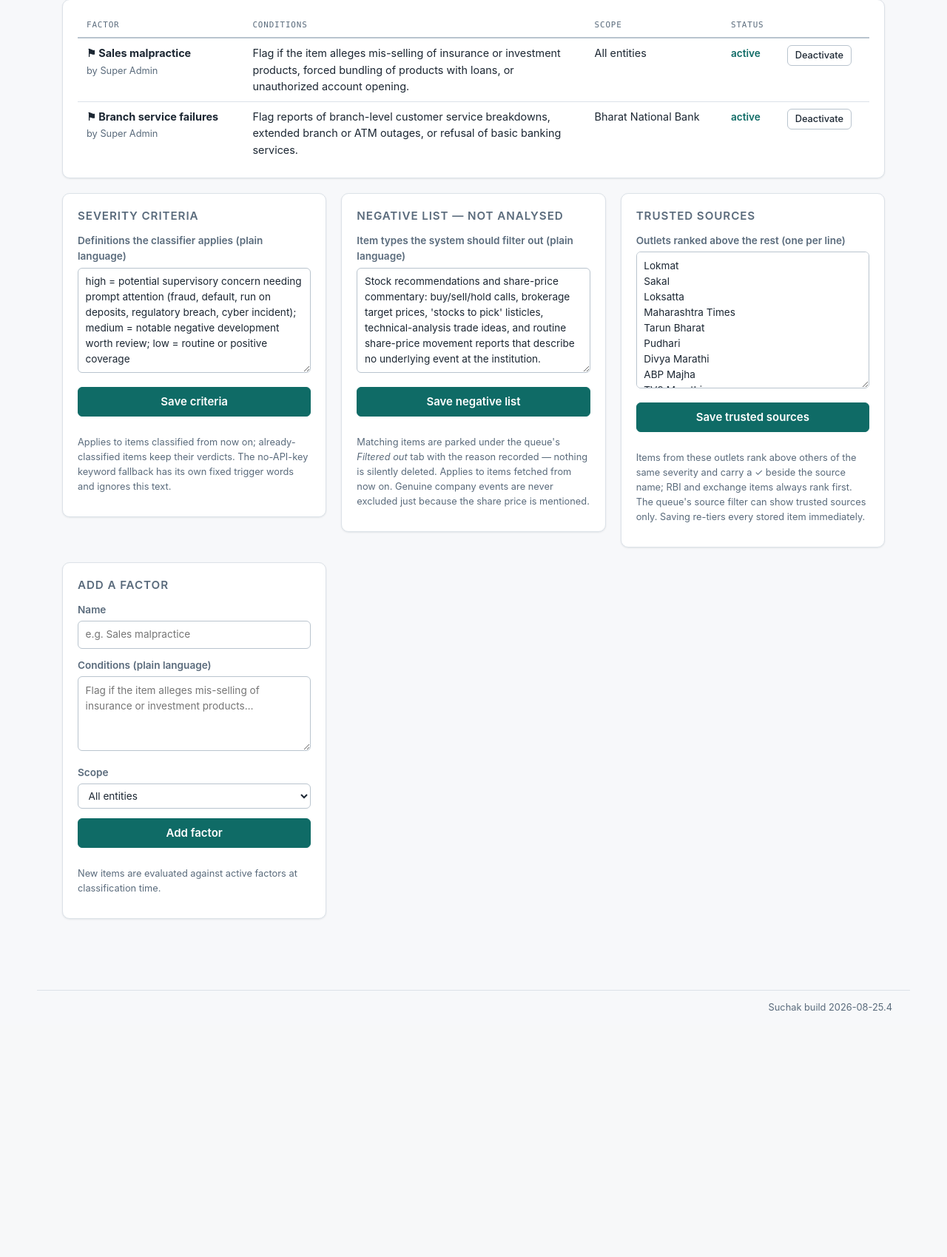
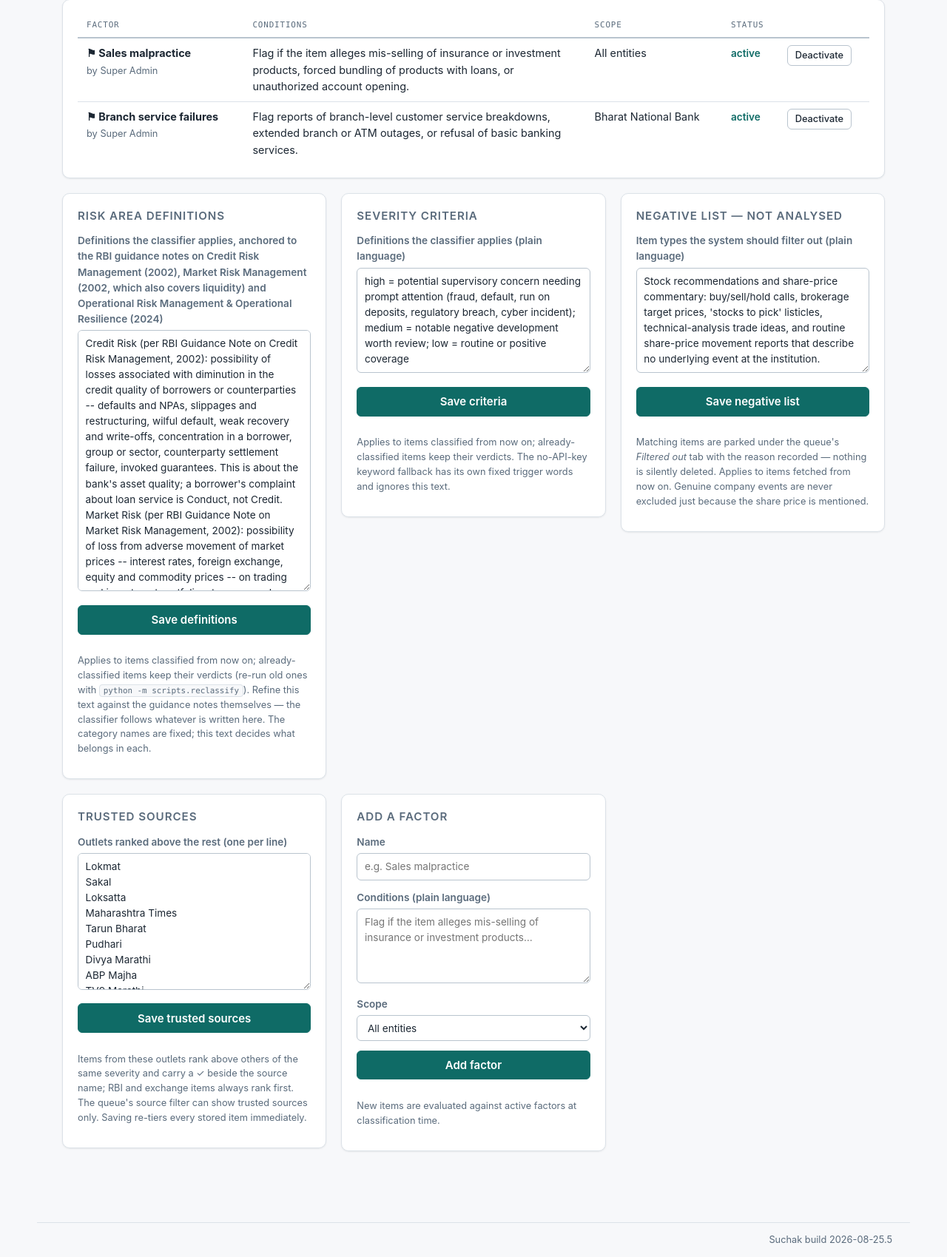
Before and after one commit to anuragbnohar/Suchak, a FastAPI app: page /factors in a window 1280 px wide. Shown: the part 158-1857 px from the top of the page at 74% size. Before the commit the page ends 1524 px from the top, so only its background shows below. Run offline with FastAPI, Linux system fonts and the light colour scheme; the visitor is signed in with stand-in values (Sample User, id 1); data comes from the database, SQL or seed files in the repository.

Commit message:
Anchor risk classification to the three RBI guidance notes
The supervisor directed that risk categorisation follow RBI's guidance
notes: Credit Risk Management (2002), Market Risk Management (2002) --
which treats liquidity risk as integral to it -- and Operational Risk
Management and Operational Resilience (2024). The classifier's prompt
previously named the seven risk areas and left their meaning to the
model; it now carries a definition of each area drawn from those notes,
with the boundaries the notes imply stated outright: credit risk is the
bank's asset quality, so a borrower's complaint about loan service is
Conduct, not Credit; liquidity sits with the market-risk note but keeps
its own category; cyber is carved out of operational for anything with a
cyber vector; governance and conduct are marked as supervisory judgement
outside the three notes. The category names themselves are unchanged, so
no stored verdict, filter or count is disturbed.

The definitions are a stored setting, edited on the Factors page beside
the severity criteria and subject to the same rules: superadmin-only,
applies to classifications from now on, and the classifier follows
whatever is written there. The RBI site is unreachable from this
development sandbox, so the default text is written from knowledge of
the three notes and attributed to them by name -- the editor exists
precisely so the team can refine it against the documents themselves
without touching code.

Co-Authored-By: Claude Opus 5 <noreply@anthropic.com>
Claude-Session: https://claude.ai/code/session_012Jfaecm5wbpqp6Q6ELhSuq

```diff
--- a/app/classify.py
+++ b/app/classify.py
@@ -39,6 +39,56 @@ DEFAULT_EXCLUSION_RULES = (
     "brokerage target prices, 'stocks to pick' listicles, technical-analysis "
     "trade ideas, and routine share-price movement reports that describe no "
     "underlying event at the institution."
+)
+
+# Risk-area definitions the classifier applies. The default is drawn from
+# the three RBI guidance notes the supervisor anchored this taxonomy to --
+# Credit Risk Management (Oct 2002), Market Risk Management (Oct 2002,
+# which treats liquidity as integral to market risk management), and
+# Operational Risk Management and Operational Resilience (Apr 2024). The
+# text is editable on the Factors page, so the team can refine it against
+# the documents themselves; the classifier follows whatever is stored.
+RISK_DEFS_KEY = "risk_definitions"
+DEFAULT_RISK_DEFS = (
+    "Credit Risk (per RBI Guidance Note on Credit Risk Management, 2002): "
+    "possibility of losses associated with diminution in the credit quality "
+    "of borrowers or counterparties -- defaults and NPAs, slippages and "
+    "restructuring, wilful default, weak recovery and write-offs, "
+    "concentration in a borrower, group or sector, counterparty settlement "
+    "failure, invoked guarantees. This is about the bank's asset quality; "
+    "a borrower's complaint about loan service is Conduct, not Credit. "
+    "Market Risk (per RBI Guidance Note on Market Risk Management, 2002): "
+    "possibility of loss from adverse movement of market prices -- interest "
+    "rates, foreign exchange, equity and commodity prices -- on trading and "
+    "investment portfolios: treasury and derivative losses, mark-to-market "
+    "hits, interest-rate risk in the banking book. "
+    "Liquidity Risk (treated by the same Market Risk guidance note as "
+    "integral to it): inability to meet obligations as they fall due or to "
+    "fund asset growth without unacceptable cost -- deposit runs and "
+    "withdrawal stress, withdrawal caps, redemption pressure, loss of "
+    "funding-market access, severe asset-liability mismatch. "
+    "Operational Risk (per RBI Guidance Note on Operational Risk Management "
+    "and Operational Resilience, 2024): risk of loss from inadequate or "
+    "failed internal processes, people and systems, or from external "
+    "events; includes legal risk; excludes strategic and reputational "
+    "risk. Internal and external fraud in operations, process and payment "
+    "failures, system outages and service disruption, third-party and "
+    "outsourcing failures, business-continuity events. "
+    "Cybersecurity Risk (ICT and cyber, treated under operational "
+    "resilience by the 2024 note but tracked separately here): cyber "
+    "attacks and data breaches, digital-channel and card/ATM compromise, "
+    "phishing and OTP fraud, ransomware. Use this, not Operational, when "
+    "the vector is cyber. "
+    "Governance Risk (supervisory judgement; outside the three notes): "
+    "board and senior-management failures, auditor concerns or exits, "
+    "related-party dealings, disclosure lapses, strictures on management. "
+    "Conduct & Consumer Protection (supervisory judgement; outside the "
+    "three notes): mis-selling, unfair or hidden charges, harassment in "
+    "recovery, grievance-handling failure, wrongful freezes or denials of "
+    "service to customers. "
+    "An item may genuinely engage several areas -- a cyber fraud the bank "
+    "then mishandled with the customer is Cybersecurity and Conduct; "
+    "classify by the nature of each deficiency the text shows."
 )
 
 SEVERITY_DEFS_KEY = "severity_definitions"
@@ -207,7 +257,8 @@ def suggest_action(similar: list) -> str | None:
 
 def _build_system(entity, factors, examples,
                   severity_defs: str = DEFAULT_SEVERITY_DEFS,
-                  exclusion_rules: str = DEFAULT_EXCLUSION_RULES) -> str:
+                  exclusion_rules: str = DEFAULT_EXCLUSION_RULES,
+                  risk_defs: str = DEFAULT_RISK_DEFS) -> str:
     lines = [
         "You are a supervisory triage assistant for the Banking Supervisor of India.",
         "You classify public news items about a regulated entity so a small "
@@ -226,8 +277,9 @@ def _build_system(entity, factors, examples,
         "write the summary and every other text field in English. Do not "
         "translate the entity's name; leave proper nouns as they are.",
         "",
-        "Risk areas (choose zero or more that genuinely apply): "
-        + "; ".join(taxonomy.RISK_AREAS) + ".",
+        "Risk areas -- choose zero or more that genuinely apply, guided by "
+        "these definitions, which follow the RBI guidance notes the "
+        "supervisory team works to: " + risk_defs,
         f"Severity: {severity_defs}.",
         "Actionability: action_recommended = the team likely must act; "
         "review_recommended = a person should read this soon; monitor = ambient awareness only.",
@@ -274,7 +326,8 @@ def _build_system(entity, factors, examples,
 
 def _llm_classify(entity, factors, examples, title, snippet, source, published,
                   severity_defs: str = DEFAULT_SEVERITY_DEFS,
-                  exclusion_rules: str = DEFAULT_EXCLUSION_RULES):
+                  exclusion_rules: str = DEFAULT_EXCLUSION_RULES,
+                  risk_defs: str = DEFAULT_RISK_DEFS):
     client = _get_client()
     user_msg = (
         f"Classify this item.\n"
@@ -287,7 +340,7 @@ def _llm_classify(entity, factors, examples, title, snippet, source, published,
         model=MODEL,
         max_tokens=2048,
         system=_build_system(entity, factors, examples, severity_defs,
-                             exclusion_rules),
+                             exclusion_rules, risk_defs),
         messages=[{"role": "user", "content": user_msg}],
         output_config={"format": {"type": "json_schema", "schema": VERDICT_SCHEMA}},
     )
@@ -455,11 +508,12 @@ def classify_item(db, item) -> None:
     factors = active_factors(db, item["entity_id"])
     examples = similar_reviewed(db, item["entity_id"], f"{item['title']} {item['snippet'] or ''}")
     severity_defs = get_setting(db, SEVERITY_DEFS_KEY, DEFAULT_SEVERITY_DEFS)
+    risk_defs = get_setting(db, RISK_DEFS_KEY, DEFAULT_RISK_DEFS)
     try:
         verdict, classifier, model = _llm_classify(
             entity, factors, examples,
             item["title"], item["snippet"], item["source_name"], item["published_at"],
-            severity_defs, exclusion_rules,
+            severity_defs, exclusion_rules, risk_defs,
         )
     except Exception as exc:  # missing key, network, rate limit, refusal, bad JSON
         log.warning("LLM classification failed (%s: %s); using heuristic", type(exc).__name__, exc)
--- a/app/main.py
+++ b/app/main.py
@@ -19,8 +19,9 @@ from starlette.middleware.sessions import SessionMiddleware
 
 from . import forums, insights as insights_mod, reddit_source, taxonomy, x_scrape
 from .auth import get_user, require_login, require_role, verify_password
-from .classify import (DEFAULT_EXCLUSION_RULES, DEFAULT_SEVERITY_DEFS,
-                       EXCLUSION_RULES_KEY, SEVERITY_DEFS_KEY,
+from .classify import (DEFAULT_EXCLUSION_RULES, DEFAULT_RISK_DEFS,
+                       DEFAULT_SEVERITY_DEFS,
+                       EXCLUSION_RULES_KEY, RISK_DEFS_KEY, SEVERITY_DEFS_KEY,
                        similar_reviewed, suggest_action)
 from .db import (connect, get_setting, init_db, one, q, remove_entity,
                  set_setting, x)
@@ -91,7 +92,7 @@ app.mount("/static", StaticFiles(directory=BASE_DIR / "static"), name="static")
 # debugging rounds -- the fix on GitHub, the report from an old copy on
 # disk -- so the running build identifies itself where a screenshot
 # always includes it. Bump on every user-visible change.
-APP_BUILD = "2026-08-25.4"
+APP_BUILD = "2026-08-25.5"
 
 templates = Jinja2Templates(directory=BASE_DIR / "templates")
 templates.env.globals["app_build"] = APP_BUILD
@@ -1155,10 +1156,12 @@ def factors_page(request: Request):
                          " WHERE f.entity_id IS NULL OR f.entity_id = ?"
                          " ORDER BY f.entity_id IS NULL DESC, f.name", (user["entity_id"],))
         severity_defs = get_setting(db, SEVERITY_DEFS_KEY, DEFAULT_SEVERITY_DEFS)
+        risk_defs = get_setting(db, RISK_DEFS_KEY, DEFAULT_RISK_DEFS)
         exclusion_rules = get_setting(db, EXCLUSION_RULES_KEY, DEFAULT_EXCLUSION_RULES)
         trusted_sources = get_setting(db, TRUSTED_SOURCES_KEY, DEFAULT_TRUSTED_SOURCES)
         return render(request, "factors.html", user=user, factors=rows,
-                      severity_defs=severity_defs, exclusion_rules=exclusion_rules,
+                      severity_defs=severity_defs, risk_defs=risk_defs,
+                      exclusion_rules=exclusion_rules,
                       trusted_sources=trusted_sources)
     finally:
         db.close()
@@ -1185,6 +1188,24 @@ async def factors_add(request: Request):
     finally:
         db.close()
     return RedirectResponse("/factors?msg=Factor+added", status_code=303)
+
+
+@app.post("/settings/risk")
+async def settings_risk(request: Request):
+    form = await request.form()
+    db = connect()
+    try:
+        user = require_login(db, request)
+        require_role(user, "superadmin")
+        text = " ".join((form.get("risk_defs") or "").split())
+        if not text:
+            raise HTTPException(400, "Risk definitions cannot be empty")
+        set_setting(db, RISK_DEFS_KEY, text, user["id"])
+    finally:
+        db.close()
+    return RedirectResponse(
+        "/factors?msg=Risk+definitions+updated+—+applies+to+new+classifications",
+        status_code=303)
 
 
 @app.post("/settings/severity")
--- a/app/templates/factors.html
+++ b/app/templates/factors.html
@@ -36,6 +36,31 @@
       {% endfor %}
     </table>
     {% else %}<p class="meta-dim">No factors defined yet.</p>{% endif %}
+  </section>
+
+  <section class="panel">
+    <h2>Risk area definitions</h2>
+    {% if user.role == 'superadmin' %}
+    <form method="post" action="/settings/risk" class="stack-form">
+      <label>Definitions the classifier applies, anchored to the RBI guidance
+        notes on Credit Risk Management (2002), Market Risk Management (2002,
+        which also covers liquidity) and Operational Risk Management &amp;
+        Operational Resilience (2024)
+        <textarea name="risk_defs" rows="16" required>{{ risk_defs }}</textarea>
+      </label>
+      <button type="submit" class="btn btn-primary">Save definitions</button>
+      <p class="meta-dim small">Applies to items classified from now on;
+        already-classified items keep their verdicts (re-run old ones with
+        <code>python -m scripts.reclassify</code>). Refine this text against
+        the guidance notes themselves — the classifier follows whatever is
+        written here. The category names are fixed; this text decides what
+        belongs in each.</p>
+    </form>
+    {% else %}
+    <p class="conditions">{{ risk_defs }}</p>
+    <p class="meta-dim small">Editable by the super admin. Your risk-area
+      corrections on individual reviews also teach the classifier.</p>
+    {% endif %}
   </section>
 
   <section class="panel">
```
